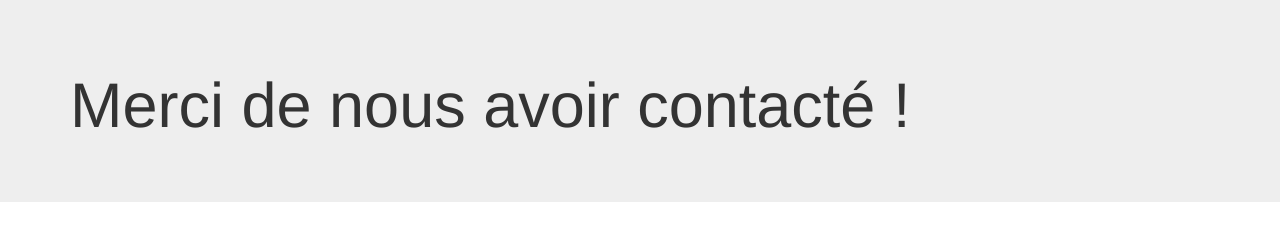
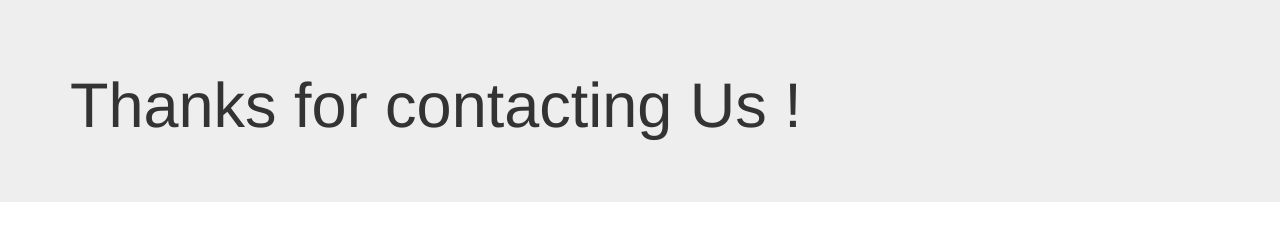
Before and after one commit to iamcarlg/Personal-portfolio, a website: page thankyou.html in a window 1280 px wide. Drawn offline with nearby package versions, Linux system fonts and the light colour scheme.

Commit message:
Update thankyou.html

```diff
--- a/thankyou.html
+++ b/thankyou.html
@@ -16,7 +16,7 @@
   <body>
     <div class="jumbotron jumbotron-fluid">
       <div class="container">
-        <h1 class="display-4">Merci de nous avoir contacté !</h1>
+        <h1 class="display-4">Thanks for contacting Us !</h1>
       </div>
     </div>
 
```
